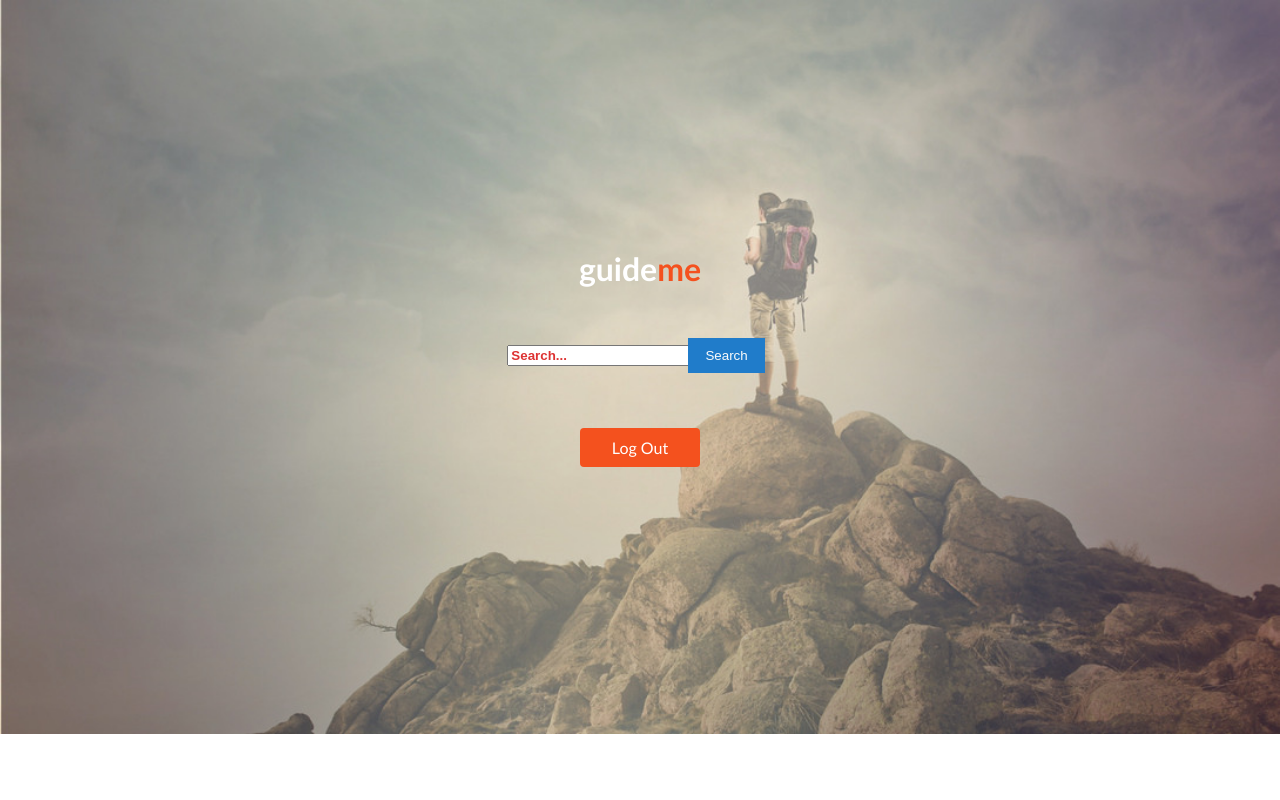
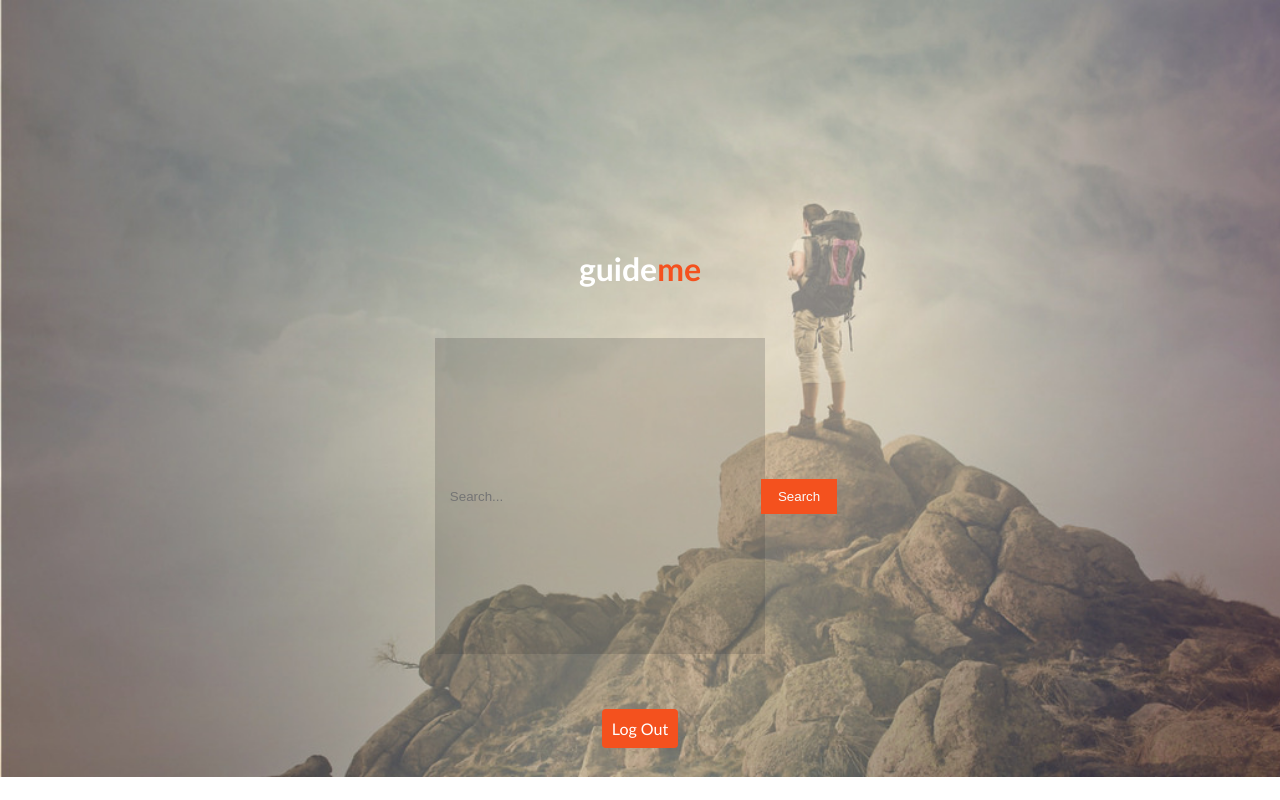
Before and after one commit to geocas38/csgangstas, a Python web app: template touristhotspot/templates/reviewing.html in a window 1280 px wide. Run offline with Jinja, Linux system fonts and the light colour scheme; the template is opened without the code that fills it: most values are stand-ins (such as "Sample title", 1, 10 or a date in 2020).

Commit message:
updating the html for errythang

```diff
--- a/touristhotspot/static/tour.css
+++ b/touristhotspot/static/tour.css
@@ -15,6 +15,7 @@ h1 strong {
     color: #f4511e;
 }
 
+/*general css*/
 .mainpage{
     padding-top: 220px;
     padding-left: 300px;
@@ -23,6 +24,7 @@ h1 strong {
     align-content: center;
 }
 
+/*button editing*/
 .button {
   display: inline-block;
   border-radius: 4px;
@@ -32,7 +34,7 @@ h1 strong {
   text-align: center;
   font-size: 16px;
   padding: 10px;
-  width: 100px;
+  width: auto;
   transition: all 0.5s;
   cursor: pointer;
   margin: 5px;
@@ -62,12 +64,15 @@ h1 strong {
   right: 0;
 }
 
+/*search bars*/
 form {
-  width:500px;
+  width: 500px;
   margin:50px auto;
 }
 
 .search {
+  width: 300px;
+  height: 300px;
   padding:8px 15px;
   background:rgba(50, 50, 50, 0.2);
   border:0px solid #dbdbdb;
@@ -76,19 +81,17 @@ form {
   position:relative;
   padding:8px 15px;
   left:-8px;
-  border:2px solid #207cca;
-  background-color:#207cca;
+  border:2px solid #f4511e;
+  background-color:#f4511e;
   color:#fafafa;
 }
 .searchButton:hover  {
-  background-color:#fafafa;
-  color:#207cca;
-}
-::-webkit-input-placeholder { /* For WebKit browsers */
-    color:    #dd3333;
-                font-weight:bold;
+  background-color:#fff;
+  border:2px solid #fff;
+  color:#f4511e;
 }
 
+/*link coloring*/
 a:link, a:visited, a:active {
     text-decoration: none;
 }
--- a/touristhotspot/templates/intro.html
+++ b/touristhotspot/templates/intro.html
@@ -8,12 +8,12 @@
   <body>
     <div class ="mainpage">
     <a href= "/intro"><h1>guide<strong>me</strong></h1></a>
-    <h3> Do you want to... </h3>
+    <h3> Where do you want to go? </h3>
     <p>
-      <a href="" class="button"><span>Review</span></a>
+      <a href="" class="button"><span>Calender</span></a>
       <a href="/settings" class="button"><span>Search</span></a>
       <a href={{logout}} class="button"><span>Log Out</span></a></p>
   </div>
   </body>
 
-<!-- done -->
+<!-- done! -->
--- a/touristhotspot/templates/reviewing.html
+++ b/touristhotspot/templates/reviewing.html
@@ -8,7 +8,7 @@
     <div class ="mainpage">
       <a href= "/intro"><h1>guide<strong>me</strong></h1></a>
       <form>
-        <input type="text" placeholder="Search..." required>
+        <input type="text" class="search" placeholder="Search..." required>
         <input type="button" class= "searchButton" value="Search">
       </form>
     <a href={{logout}} class="button"><span>Log Out</span></a></p>
--- a/touristhotspot/templates/schedule.html
+++ b/touristhotspot/templates/schedule.html
@@ -1,5 +1,6 @@
 <html>
     <head>
+          <link rel="stylesheet" type="text/css" href="../static/tour.css">
         <title>Schedule</title>
     </head>
     <body>
```
